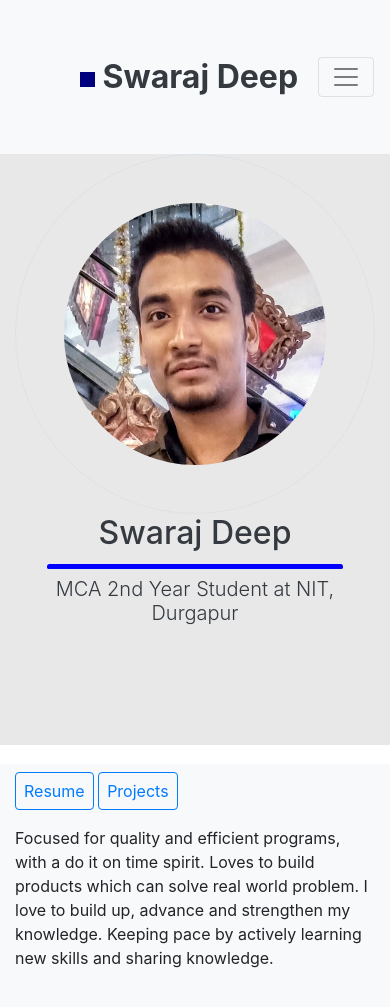
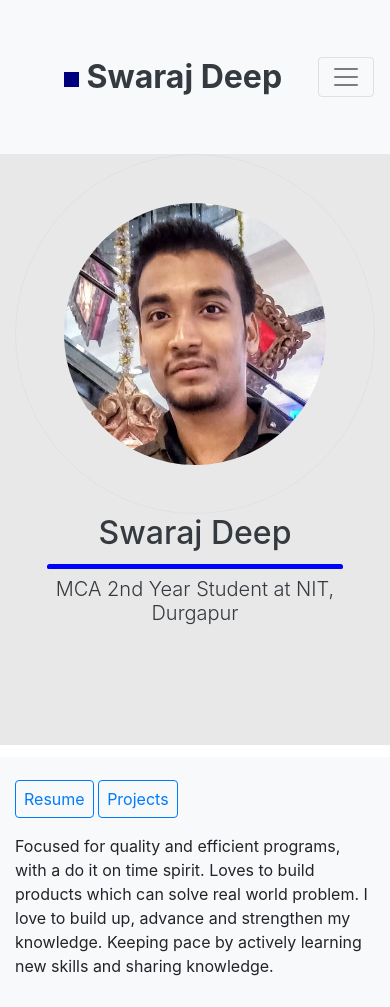
Before and after one commit to Swaraj-Deep/SwarajDeep.github.io, a plain HTML site: page index.html in a window 390 px wide. Shown: the top 1007 px of the page. Drawn offline with Linux system fonts and the light colour scheme.

Commit message:
changed layout

```diff
--- a/index.html
+++ b/index.html
@@ -23,7 +23,7 @@
 <body>
     <div class="d-flex flex-column sticky-footer-wrapper">
         <nav class="navbar navbar-expand-md sticky-top navbar-light bg-light mt-0 py-5">
-            <a class="navbar-brand font-weight-bold text-dark pl-5 ml-3" href="index.html" onclick="check_link (this);"
+            <a class="navbar-brand font-weight-bold text-dark pl-5" href="index.html" onclick="check_link (this);"
                 style="font-size: xx-large;">
                 <img src="static/images/method-draw-image.svg" width="15" height="15" class="align-center" alt="">
                 Swaraj Deep
--- a/static/css/style.css
+++ b/static/css/style.css
@@ -8,6 +8,7 @@ body, .sticky-footer-wrapper {
 
 .first-div {
    height: 100%;
+   width: 100%;
    background-color: #b19a78;
 }
 
@@ -43,7 +44,7 @@ body, .sticky-footer-wrapper {
    .third-div {
       margin-left: 0px;
       margin-top: 0px;
-      padding-top: 0px;
+      padding-top: 15px;
       position: relative;
       z-index: 1;
    }
```
